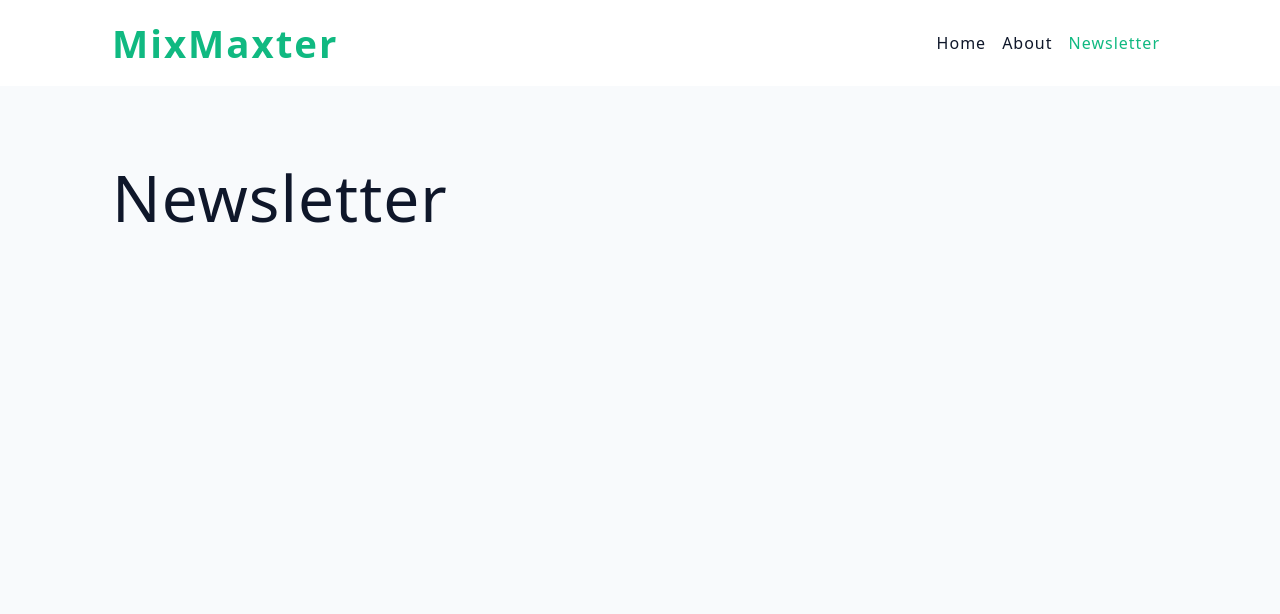
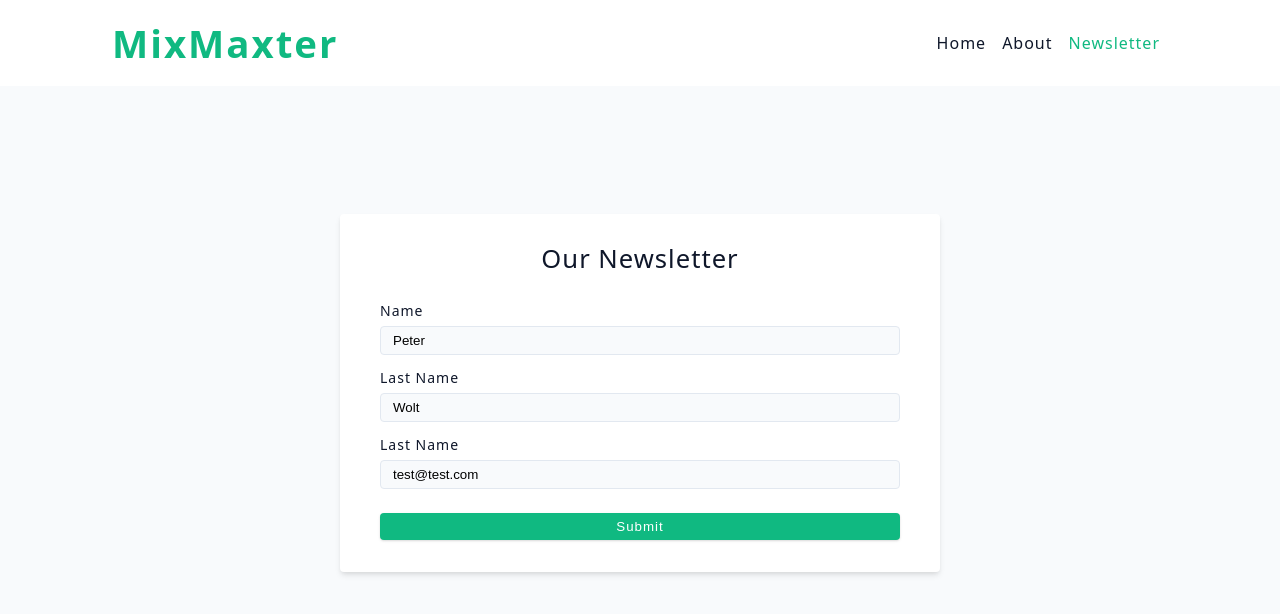
Before and after one commit to inga-divra/mixmaster, a React (Vite) app: page /newsletter in a window 1280 px wide. Shown: the top 614 px of the page. Built offline with nearby package versions, Linux system fonts and the light colour scheme.

Commit message:
Set up form structure and imported Form component from react-router-dom
- Imported the Form component from react-router-dom
- Set up a basic form structure in the Newsletter component
- Included fields for name, last name, and email with default values
- Added a submit button to the form

```diff
--- a/src/pages/Newsletter.jsx
+++ b/src/pages/Newsletter.jsx
@@ -1,9 +1,55 @@
-import React from 'react'
+import { Form } from 'react-router-dom'
+
 
 const Newsletter = () => {
-    return (
-        <h1>Newsletter</h1>
-    )
+    return <Form className="form">
+        <h4 style={{ textAlign: 'center', marginBottom: '2rem' }}>
+            our newsletter
+        </h4>
+        {/* name */}
+        <div className="form-row">
+            <label className="form-label" htmlFor="name">
+                name
+            </label>
+            <input
+                className="form-input"
+                type="text"
+                name="name"
+                id="name"
+                defaultValue="Peter" />
+        </div>
+        {/* lastName */}
+        <div className="form-row">
+            <label className="form-label" htmlFor="lastName">
+                last name
+            </label>
+            <input
+                className="form-input"
+                type="text"
+                name="lastName"
+                id="lastName"
+                defaultValue="Wolt" />
+        </div>
+        {/* email */}
+        <div className="form-row">
+            <label className="form-label" htmlFor="email">
+                last name
+            </label>
+            <input
+                className="form-input"
+                type="text"
+                name="email"
+                id="email"
+                defaultValue="test@test.com" />
+        </div>
+        <button
+            className="btn btn-block"
+            type="submit"
+            style={{ marginTop: '0.5rem' }}
+        >
+            submit
+        </button>
+    </Form>
 }
 
 export default Newsletter
```
